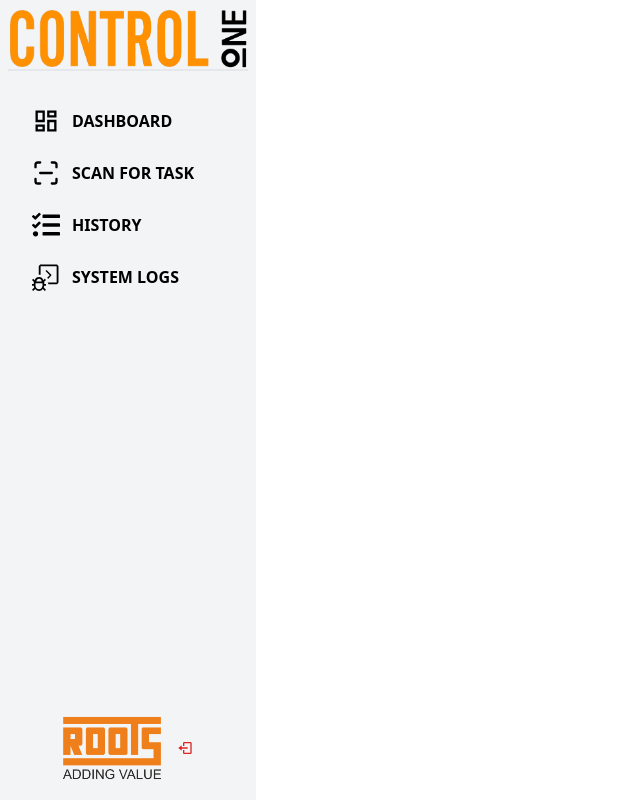
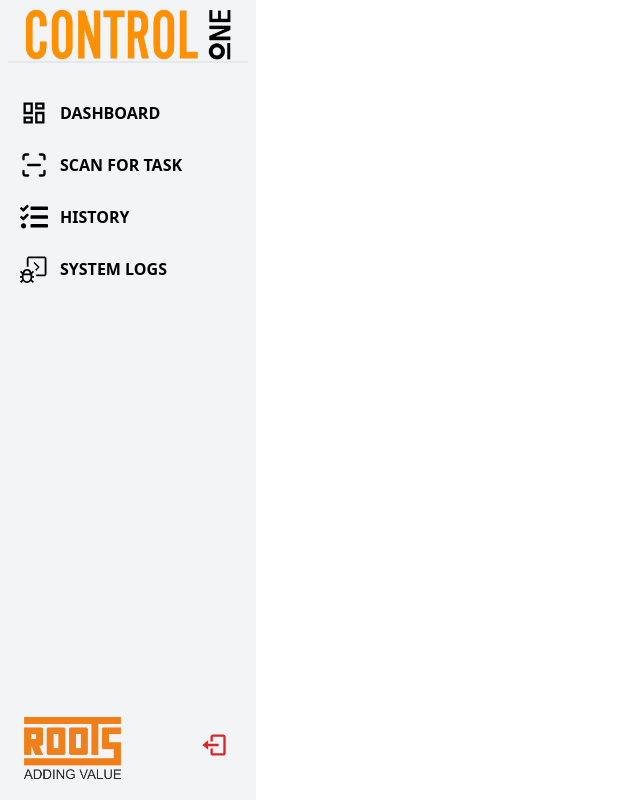
Before and after one commit to SravanKumarNC/roots, a React (Create React App) app: page /qr/1 in a window 1280 px wide. Shown: the whole page, without its empty margins (0-640 px from the left). Built offline with nearby package versions, Linux system fonts and the light colour scheme; no server answers.

Commit message:
navbar modification

```diff
--- a/src/components/Navbar.js
+++ b/src/components/Navbar.js
@@ -16,13 +16,13 @@
       <div className="flex-1 p-2">
         <div className="border-b-2">
           <Link to={""}>
-            <div className="hover:cursor-pointer hover:text-slate-400 flex items-center justify-center">
+            <div className="hover:cursor-pointer px-4 hover:text-slate-400 flex items-center justify-center">
               <img src={logo} alt="Logo" className={"w-[100%] h-22"} />
             </div>
           </Link>
         </div>
 
-        <div className="my-6 xl:ml-3 mr-3 md:ml-2 sm:ml-1 font-semibold">
+        <div className=" my-6 mr-3 font-semibold">
           <Link to={"/dashboard"}>
             <div className="xl:flex text-black items-center  hover:cursor-pointer dark:hover:bg-gray-300 hover:border-2 hover border-blue-400 rounded-md">
               <MdOutlineDashboard className="h-7 w-7 m-3" />
@@ -49,15 +49,15 @@
           </Link>
         </div>
       </div>
-      <div className="mb-3 flex items-center  justify-center">
+      <div className="mb-3 flex items-center px-4  justify-between">
         <div>
           <img src={rootsLogo} alt="Logo" className={"w-[100%] h-20"} />
         </div>
         <Link to={"/"}>
           <button
-            className={`hover:bg-gray-300  text-red-600 py-2 px-2 rounded-md `}
+            className={`hover:bg-gray-300  text-red-600 rounded-md `}
           >
-            <BiLogOut className="" />
+            <BiLogOut className="h-7 w-7  m-3 " />
           </button>
         </Link>
         {/* <button
```
